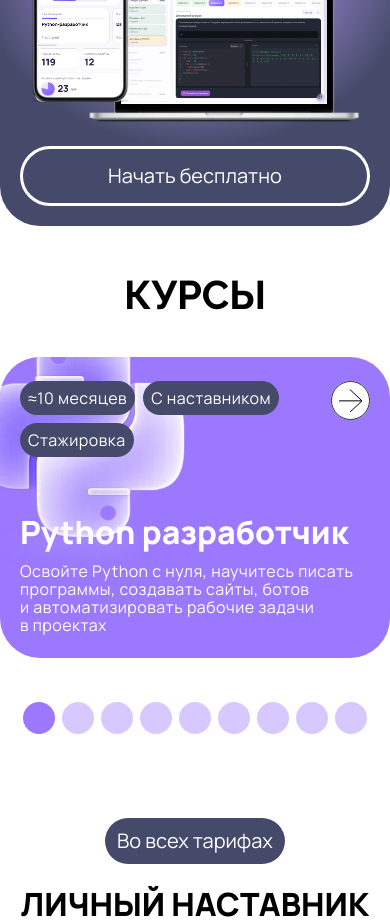
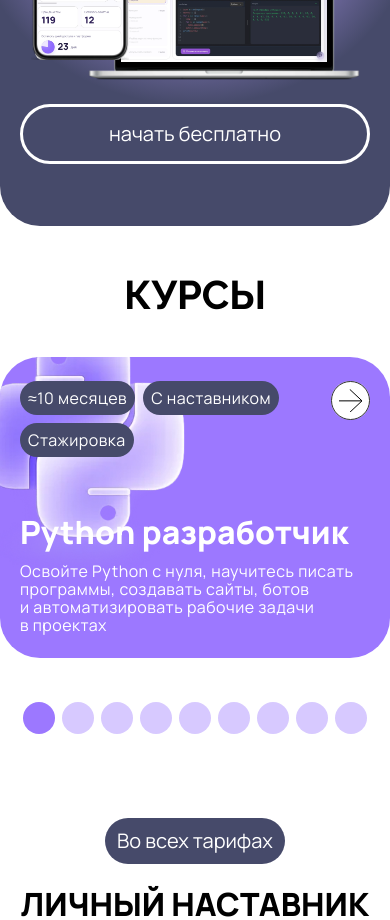
Before and after one commit to rafailvv/innoprog-website, a React (Vite) app: page / in a window 390 px wide. Shown: the part 2580-3500 px from the top of the page. Built offline with nearby package versions, Linux system fonts and the light colour scheme.

Commit message:
Tighten mobile platform spacing

```diff
--- a/src/app/mobileLayout.ts
+++ b/src/app/mobileLayout.ts
@@ -5,7 +5,7 @@ export const MOBILE_FEATURES_BG_TOP = 701;
 export const MOBILE_FEATURES_BG_HEIGHT = 1515;
 export const MOBILE_PLATFORM_TOP = MOBILE_FEATURES_BG_TOP + MOBILE_FEATURES_BG_HEIGHT;
 export const MOBILE_PLATFORM_HEIGHT = 590;
-export const MOBILE_PLATFORM_CONTENT_TOP = MOBILE_PLATFORM_TOP + 116;
+export const MOBILE_PLATFORM_CONTENT_TOP = MOBILE_PLATFORM_TOP + 74;
 export const MOBILE_NEXT_SECTIONS_TOP = MOBILE_PLATFORM_TOP + 638;
 
 export const MOBILE_SCROLL_TARGETS = {
--- a/src/imports/MainScreenMobile/MainScreenMobile.tsx
+++ b/src/imports/MainScreenMobile/MainScreenMobile.tsx
@@ -480,7 +480,7 @@ function Frame147() {
 function MobilePlatformStartButton() {
   return (
     <button className="bg-transparent border-[3px] border-solid border-white content-stretch cursor-pointer flex items-center justify-center p-[16px] relative rounded-[40px] shrink-0 w-full" data-name="кнопки пд" type="button">
-      <p className="font-['Manrope:Regular',sans-serif] font-normal leading-[22px] relative shrink-0 text-[20px] text-white whitespace-nowrap">Начать бесплатно</p>
+      <p className="font-['Manrope:Regular',sans-serif] font-normal leading-[22px] relative shrink-0 text-[20px] text-white whitespace-nowrap">начать бесплатно</p>
     </button>
   );
 }
```
